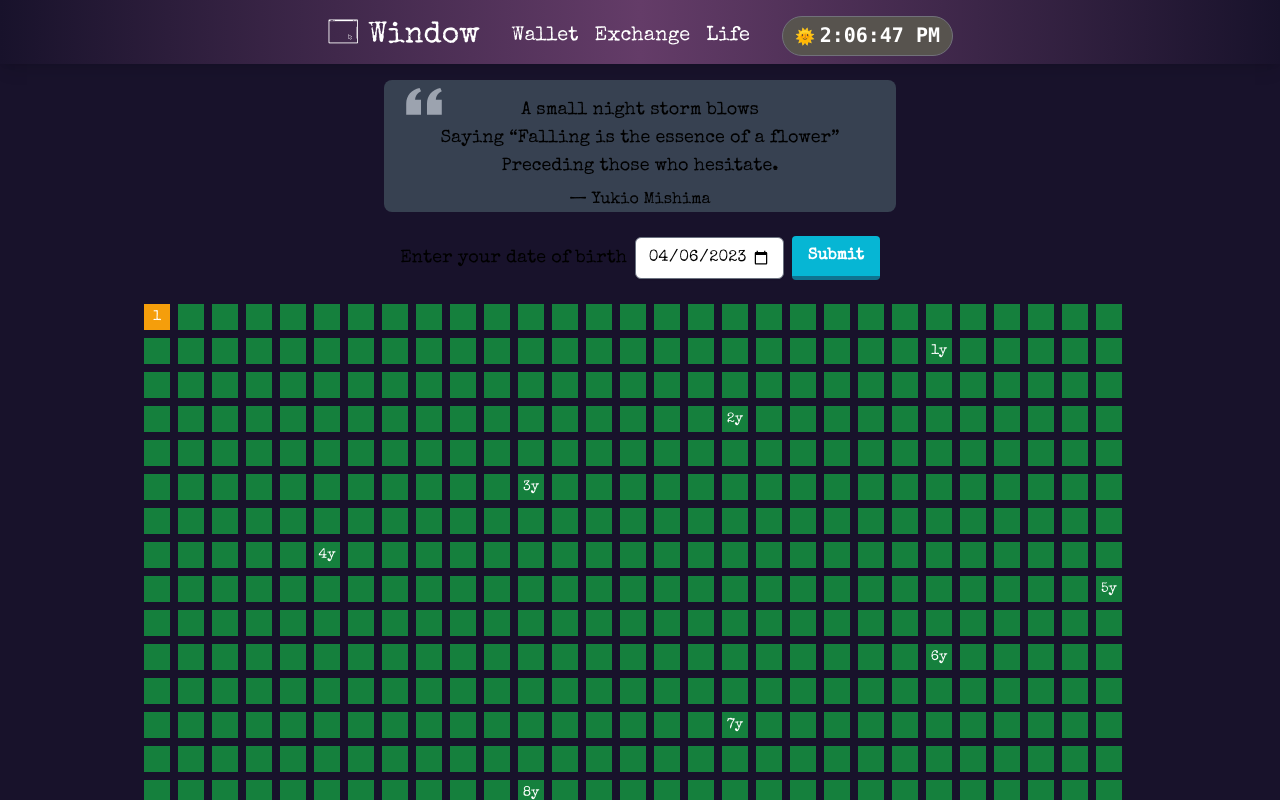
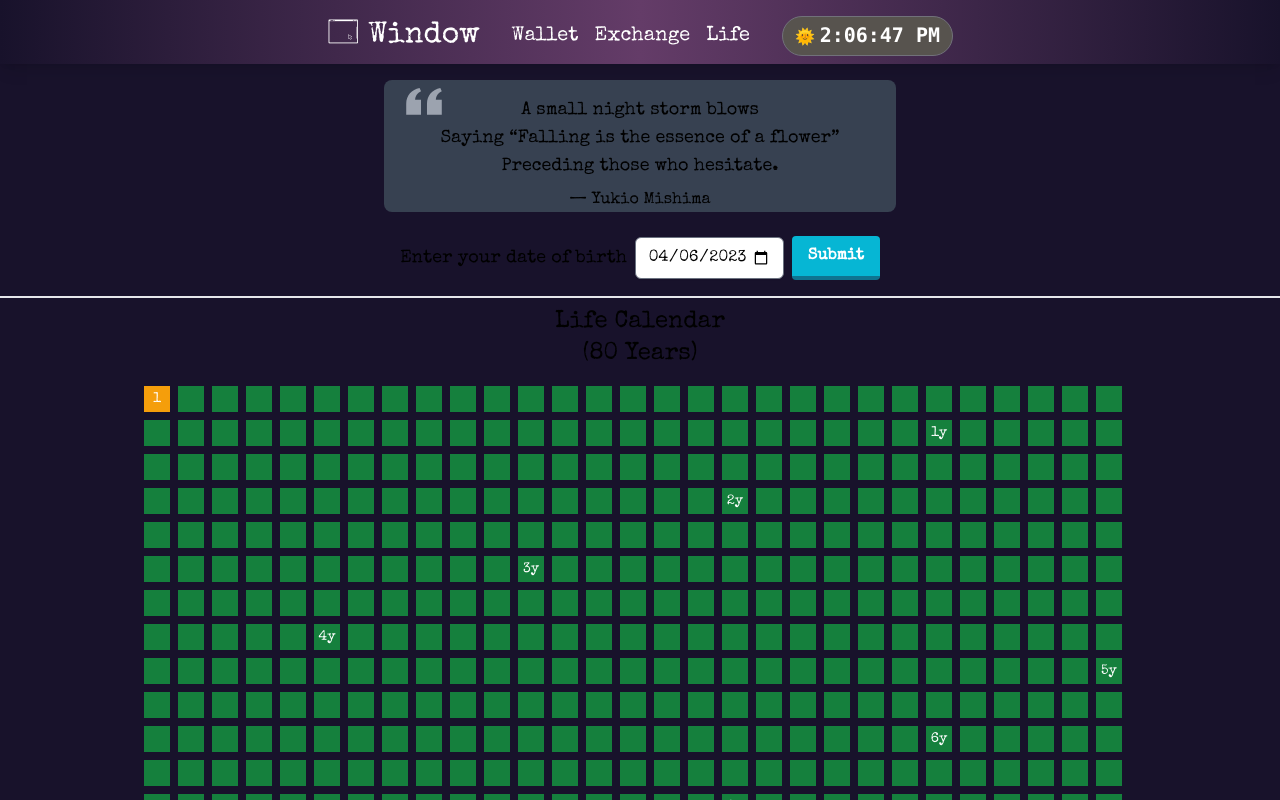
Before and after one commit to JeremyLoh/window, a Next.js app: page /life in a window 1280 px wide. Both pictures are taken after a click on the button "Submit". Shown: the top 800 px of the page. Built offline with nearby package versions, Linux system fonts and the light colour scheme.

Commit message:
Add title to life calendar

```diff
--- a/components/life/lifeCalendar.tsx
+++ b/components/life/lifeCalendar.tsx
@@ -82,6 +82,12 @@ const LifeCalendar: FC<LifeCalendarProps> = (props) => {
   }
 
   return (
+    <div>
+      <h2 data-test="life-calendar-title"
+          className="text-center border-t-2 pt-2 mt-2 text-2xl"
+      >
+        Life Calendar <br /> {`(${MAX_YEARS} Years)`}
+      </h2>
       <div data-test="life-calendar"
            className="grid gap-2 p-4 max-w-full md:max-w-[80%] m-auto
                       grid-rows-[repeat(auto-fit,_32px)]
@@ -92,6 +98,7 @@ const LifeCalendar: FC<LifeCalendarProps> = (props) => {
       >
         {generateCalendar()}
       </div>
+    </div>
   )
 }
 
```
Also changed, not shown: 1 other file (tests, documents, lock files or other folders). Lines whose indentation alone changed are shown as unchanged.
